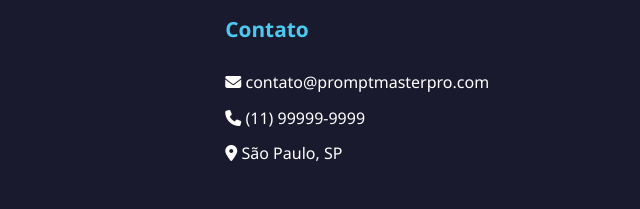
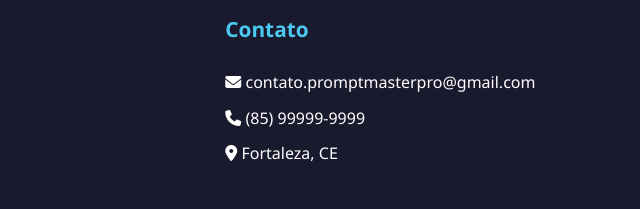
Before and after one commit to lblum74/promptmaster-site, a plain HTML site: page index.html in a window 1280 px wide. Shown: the part 4637-4846 px from the top of the page, 640-1280 px from the left. Drawn offline with Linux system fonts and the light colour scheme.

```diff
--- a/index.html
+++ b/index.html
@@ -828,9 +828,9 @@
                 <div class="footer-column">
                     <h3>Contato</h3>
                     <ul class="footer-links">
-                        <li><i class="fas fa-envelope"></i> contato@promptmasterpro.com</li>
-                        <li><i class="fas fa-phone"></i> (11) 99999-9999</li>
-                        <li><i class="fas fa-map-marker-alt"></i> São Paulo, SP</li>
+                        <li><i class="fas fa-envelope"></i> contato.promptmasterpro@gmail.com</li>
+                        <li><i class="fas fa-phone"></i> (85) 99999-9999</li>
+                        <li><i class="fas fa-map-marker-alt"></i> Fortaleza, CE</li>
                     </ul>
                 </div>
             </div>
```
